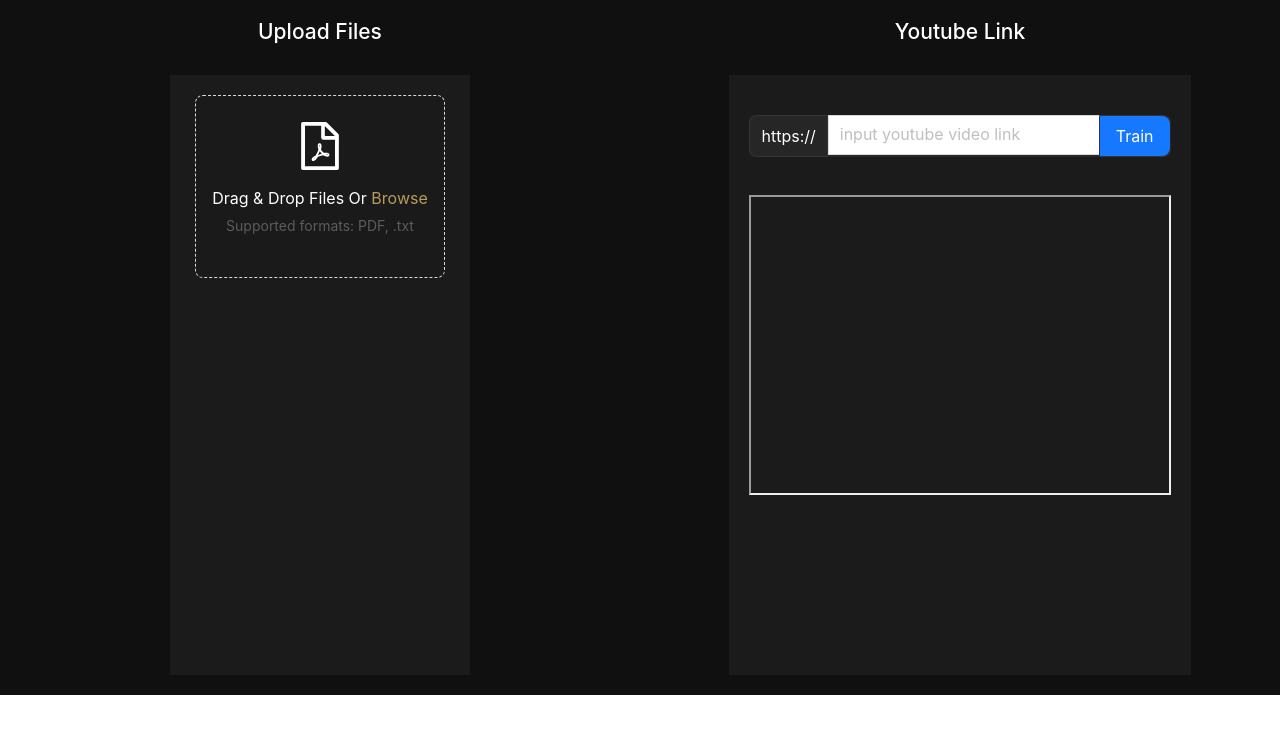
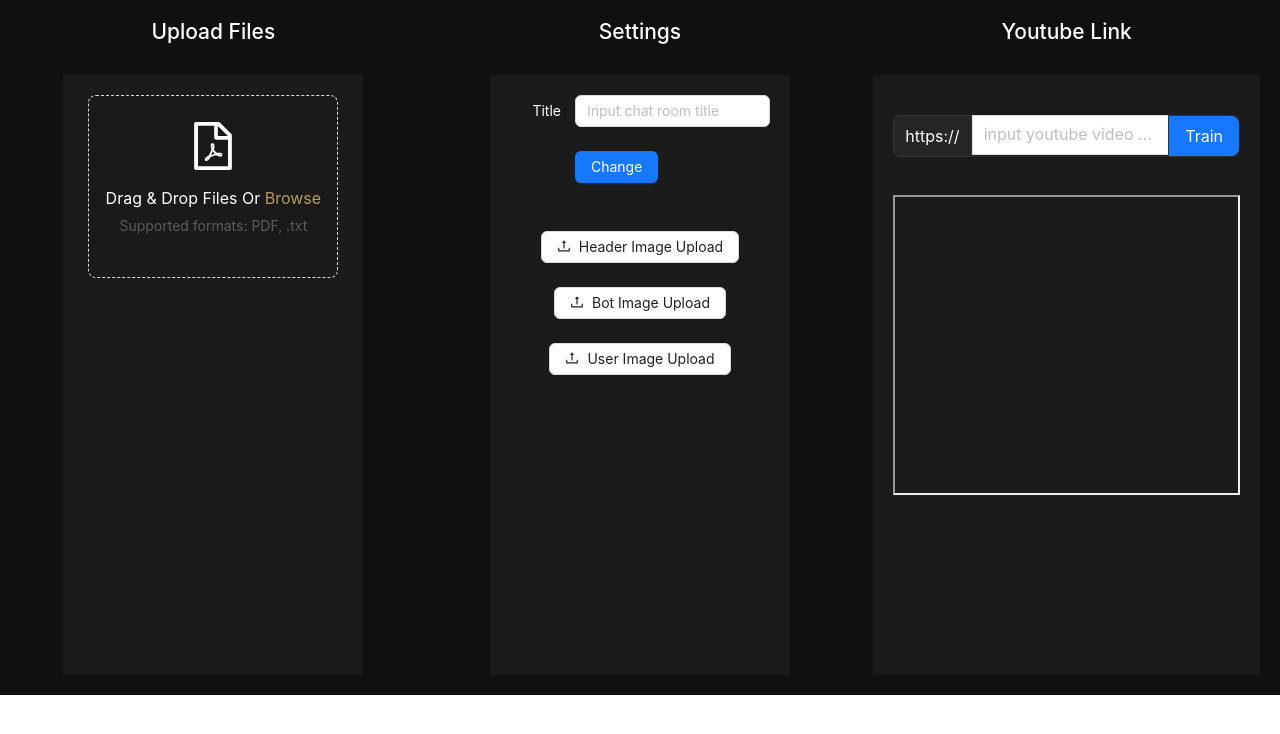
Before and after one commit to softdev629/AI-business-copilot-frontend, a React (Create React App) app: page /upload/1 in a window 1280 px wide. Shown: the top 734 px of the page. Built offline with nearby package versions, Linux system fonts and the light colour scheme.

Commit message:
settings component add

```diff
--- a/src/components/chatqa/chatbox.js
+++ b/src/components/chatqa/chatbox.js
@@ -2,9 +2,10 @@ import React, { useEffect, useRef, useState } from "react";
 import { Input, Button, List, Avatar, message } from "antd";
 import { SendOutlined } from "@ant-design/icons";
 import useWebSocket, { ReadyState } from "react-use-websocket";
+import axios from "axios";
+import { useParams } from "react-router-dom";
 
 import "./index.css";
-import { useParams } from "react-router-dom";
 
 const colorSet = [
   "#FDAC53",
@@ -36,6 +37,7 @@ const ChatBox = () => {
   ]); // Chat History
   const [prompt, setPrompt] = useState(""); // Question
   const [isAnswered, setIsAnswered] = useState(true); // Answer state
+  const [settings, setSettings] = useState(null);
   const params = useParams(); // Url Params
   const chatHistoryRef = useRef(null);
   const { sendMessage, lastMessage, readyState } = useWebSocket(
@@ -56,6 +58,12 @@ const ChatBox = () => {
       setIsAnswered(true);
     }
   }, [lastMessage]);
+
+  useEffect(() => {
+    axios.get(`http://localhost:9000/api/settings/${params.id}`).then((res) => {
+      setSettings(res.data);
+    });
+  }, []);
 
   const connectionStatus = {
     [ReadyState.CONNECTING]: "Connecting",
@@ -95,14 +103,24 @@ const ChatBox = () => {
       >
         <img
           src={
-            type == "bot" ? "/assets/images/bot.png" : "/assets/images/user.png"
+            !settings
+              ? type === "bot"
+                ? "/assets/images/bot.png"
+                : "/assets/images/user.png"
+              : type === "bot"
+              ? settings.bot === ""
+                ? "/assets/images/bot.png"
+                : `http://localhost:9000/settings/${params.id}/${settings.bot}`
+              : settings.user === ""
+              ? "/assets/images/user.png"
+              : `http://localhost:9000/settings/${params.id}/${settings.user}`
           }
           width={35}
           height={35}
         />
         <div
           style={{ maxWidth: 400 }}
-          className={type == "bot" ? "bot_item_content" : "user_item_content"}
+          className={type === "bot" ? "bot_item_content" : "user_item_content"}
         >
           {message}
         </div>
@@ -115,7 +133,18 @@ const ChatBox = () => {
       className="chat_container"
       style={{ backgroundColor: colorSet[params.id % colorSet.length] }}
     >
-      <h1 style={{ color: "white" }}>Music Business Bot {params.id}</h1>
+      <h1
+        style={{
+          color: "white",
+        }}
+      >
+        {!settings ? `Music Business Bot ${params.id}` : settings.title}
+      </h1>
+      {settings && settings.header !== "" && (
+        <img
+          src={`http://localhost:9000/settings/${params.id}/${settings.header}`}
+        />
+      )}
       <div className="chat_history" ref={chatHistoryRef}>
         {history.map((item, index) => ChatItem(item.type, item.text, index))}
       </div>
--- a/src/components/upload/index.css
+++ b/src/components/upload/index.css
@@ -89,3 +89,11 @@
 .ant-input::placeholder {
   color: rgb(52, 52, 52);
 } */
+
+.settings-container {
+  background-color: rgb(27, 27, 27);
+  height: 600px;
+  width: 300px;
+  margin: 20px;
+  padding: 20px;
+}
--- a/src/components/upload/index.js
+++ b/src/components/upload/index.js
@@ -4,17 +4,24 @@ import FileUpload from "./file-upload-dom";
 import YoutubeLinkDom from "./youtube-link-dom";
 
 import "./index.css";
+import UploadSettings from "./upload-settings";
 
 const TrainPage = () => {
   return (
     <>
       <Row
-        style={{ backgroundColor: "rgb(16, 16, 16)", height: "fit-content" }}
+        style={{
+          backgroundColor: "rgb(16, 16, 16)",
+          height: "max('fit-content', 100vh)",
+        }}
       >
-        <Col span={12}>
+        <Col span={8}>
           <FileUpload />
         </Col>
-        <Col span={12}>
+        <Col span={8}>
+          <UploadSettings />
+        </Col>
+        <Col span={8}>
           <YoutubeLinkDom />
         </Col>
       </Row>
--- /dev/null
+++ b/src/components/upload/upload-settings.js
@@ -0,0 +1,80 @@
+import React from "react";
+import { UploadOutlined } from "@ant-design/icons";
+import { Button, Form, Input, message, Space, Upload } from "antd";
+import { useParams } from "react-router-dom";
+import axios from "axios";
+
+const UploadSettings = () => {
+  const params = useParams();
+
+  const onFinish = (values) => {
+    axios
+      .post(`http://localhost:9000/api/header-change/${params.id}`, {
+        title: values.title,
+      })
+      .then(() => {
+        message.success("Title changed successfully.");
+      })
+      .catch(() => {
+        message.error("Title change failed");
+      });
+  };
+
+  return (
+    <>
+      <h2 style={{ color: "white", marginTop: 20 }}>Settings</h2>
+      <Space
+        className="settings-container"
+        align="center"
+        direction="vertical"
+        size="large"
+      >
+        <Form
+          name="settings"
+          labelCol={{ span: 6 }}
+          wrapperCol={{ span: 18 }}
+          onFinish={onFinish}
+          align="left"
+        >
+          <Form.Item
+            label={<label style={{ color: "white" }}>Title</label>}
+            name="title"
+          >
+            <Input placeholder="Input chat room title" />
+          </Form.Item>
+          <Form.Item wrapperCol={{ offset: 6, span: 18 }}>
+            <Button type="primary" htmlType="submit">
+              Change
+            </Button>
+          </Form.Item>
+        </Form>
+
+        <Upload
+          action={`http://localhost:9000/api/header-upload/${params.id}`}
+          listType="picture"
+          maxCount={1}
+        >
+          <Button icon={<UploadOutlined />}>Header Image Upload</Button>
+        </Upload>
+
+        <Upload
+          action={`http://localhost:9000/api/botimg-upload/${params.id}`}
+          listType="picture"
+          maxCount={1}
+        >
+          <Button icon={<UploadOutlined />}>Bot Image Upload</Button>
+        </Upload>
+
+        <Upload
+          action={`http://localhost:9000/api/userimg-upload/${params.id}`}
+          listType="picture"
+          maxCount={1}
+        >
+          <Button icon={<UploadOutlined />}>User Image Upload</Button>
+        </Upload>
+      </Space>
+    </>
+  );
+};
+
+export default UploadSettings;
--- a/src/components/upload/youtube-link-dom.js
+++ b/src/components/upload/youtube-link-dom.js
@@ -1,4 +1,4 @@
-import { Input, Space } from "antd";
+import { Input, message, Space } from "antd";
 import { useState } from "react";
 import axios from "axios";
 import { useParams } from "react-router-dom";
@@ -18,10 +18,13 @@ const YoutubeLinkDom = () => {
       .post(`http://localhost:9000/api/youtube/train/${params.id}`, {
         url: `https://${value}`,
       })
-      .then((res) => setLoading(false))
-      .catch((err) => {
-        console.log(err.message);
+      .then(() => {
+        message.success(`https://${value} Training Success`);
         setLoading(false);
+      })
+      .catch(() => {
+        message.error(`https://${value} Training Failed`);
+        message.setLoading(false);
       });
   };
 
```
